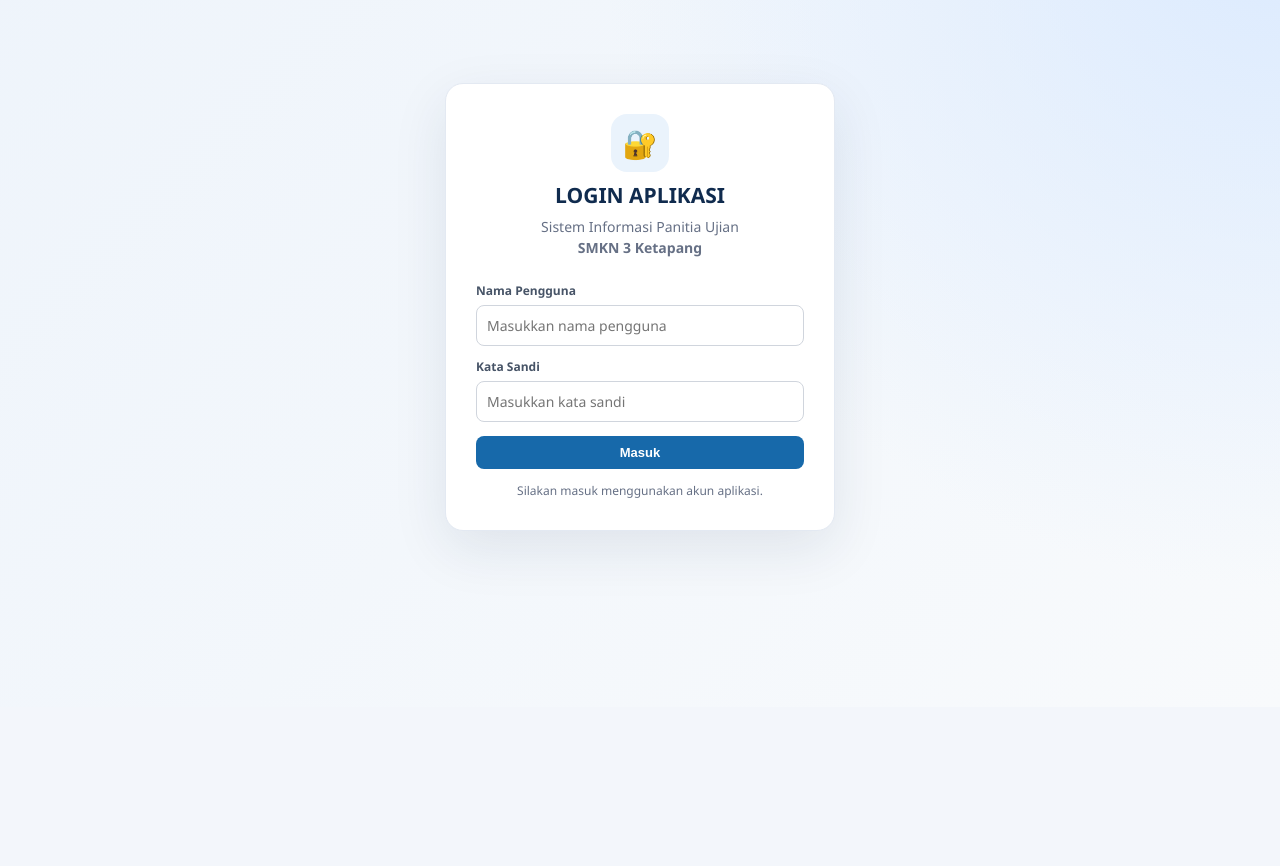
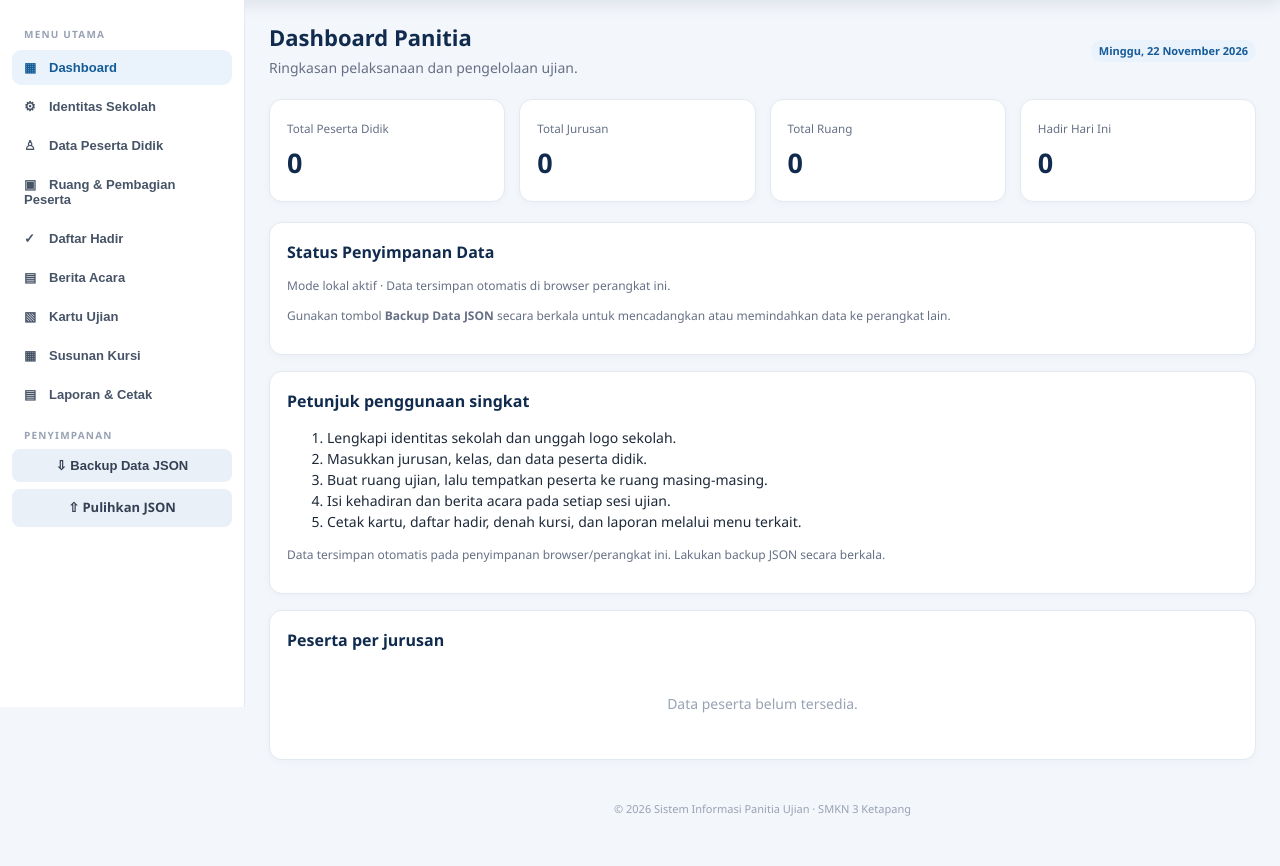
Before and after one commit to febryrudiatmaktp19-cell/SIPU-SMKN3-KTP, a plain HTML site: page index.html in a window 1280 px wide. Shown: the part 93-959 px from the top of the page. Before the commit the page ends 800 px from the top, so only its background shows below. Drawn offline with Linux system fonts and the light colour scheme.

Commit message:
Update index.html

```diff
--- a/index.html
+++ b/index.html
@@ -26,9 +26,6 @@ table{width:100%;border-collapse:collapse;font-size:13px}th,td{padding:10px 9px;
 .empty{text-align:center;color:#98a2b3;padding:28px}.hint{font-size:12px;color:var(--muted)}.pill{padding:3px 8px;border-radius:20px;background:#eaf3fc;color:#175c98;font-size:11px;font-weight:700}
 .checkrow{display:flex;align-items:center;gap:8px}.checkrow input{width:auto}
 footer{color:#98a2b3;font-size:11px;text-align:center;padding:25px}
-.login-screen{min-height:100vh;display:grid;place-items:center;padding:20px;background:radial-gradient(circle at top right,#dbeafe,transparent 45%),linear-gradient(135deg,#eef4fb,#f8fafc)}
-.login-box{width:min(100%,390px);background:#fff;border:1px solid #e3e9f2;border-radius:18px;padding:30px;box-shadow:0 18px 55px #102b4e18}
-.login-box h2{text-align:center;color:var(--navy);margin:8px 0 4px}.login-box p{text-align:center;color:var(--muted);margin:0 0 24px}.login-box label{margin-top:12px}.login-mark{width:58px;height:58px;border-radius:16px;background:#eaf3fc;display:grid;place-items:center;font-size:28px;margin:auto}.login-message{font-size:12px;color:var(--muted);text-align:center;margin-top:13px;min-height:18px}
 .exam-card{width:7cm;height:8cm;border:1px solid #222;background:#fff;padding:5mm 4mm;overflow:hidden;display:flex;flex-direction:column;color:#111;font:7pt Arial,sans-serif;break-inside:avoid;page-break-inside:avoid}
 .exam-card .cardhead{display:flex;align-items:center;gap:4px;text-align:center;justify-content:center;border-bottom:1.5px solid #111;padding-bottom:4px;font-size:7pt;line-height:1.25}
 .exam-card .cardhead img{width:28px;height:28px;object-fit:contain}.exam-card .cardbody{display:flex;gap:4px;padding:5px 0;flex:1;min-height:0}.exam-card .cardbody table{font-size:6.5pt;margin:0}.exam-card .cardbody td{padding:2px 1px;border:0;vertical-align:top}.exam-card .photo-box{width:20mm;flex:none;text-align:center;border:1px solid #777;padding:3px;font-size:6pt;align-self:flex-start}.exam-card .card-foot{display:flex;justify-content:space-between;gap:3px;font-size:5.7pt;line-height:1.2;margin-top:auto}.exam-card .card-foot span:last-child{text-align:center}
@@ -37,18 +34,7 @@ footer{color:#98a2b3;font-size:11px;text-align:center;padding:25px}
 @media print{body{background:white}.no-print,header,aside,.heading,.actions,.hint,footer{display:none!important}main{padding:0;max-width:none}.page{display:none!important}.page.printing{display:block!important}.panel{border:0;box-shadow:none;padding:0}.tablewrap{overflow:visible}table{font-size:11px}th,td{padding:6px;border:1px solid #777}}
 </style></head>
 <body>
-<div id="loginScreen" class="login-screen">
-  <form class="login-box" onsubmit="event.preventDefault();loginApp()">
-    <div class="login-mark">🔐</div>
-    <h2>LOGIN APLIKASI</h2>
-    <p>Sistem Informasi Panitia Ujian<br><b>SMKN 3 Ketapang</b></p>
-    <label for="loginUsername">Nama Pengguna</label><input id="loginUsername" autocomplete="username" required placeholder="Masukkan nama pengguna">
-    <label for="loginPassword">Kata Sandi</label><input id="loginPassword" type="password" autocomplete="current-password" required placeholder="Masukkan kata sandi">
-    <button id="loginButton" type="submit" style="width:100%;margin-top:14px">Masuk</button>
-    <div id="loginMessage" class="login-message">Gunakan akun yang dibuat pada Google Apps Script.</div>
-  </form>
-</div>
-<div id="appShell" style="display:none">
+<div id="appShell">
 <header><div class="logo" id="brandLogo">LOGO</div><div><h1 id="brandTitle">SISTEM INFORMASI PANITIA UJIAN</h1><p id="brandSub">SMKN 3 Ketapang · Pengelolaan Peserta, Ruang, Kehadiran dan Dokumen Ujian</p></div></header>
 <div class="wrap">
 <aside class="no-print"><div class="navlabel">MENU UTAMA</div><nav id="nav">
@@ -61,12 +47,12 @@ footer{color:#98a2b3;font-size:11px;text-align:center;padding:25px}
 <button data-page="kartu"><span>▧</span>Kartu Ujian</button>
 <button data-page="denah"><span>▦</span>Susunan Kursi</button>
 <button data-page="laporan"><span>▤</span>Laporan & Cetak</button>
-</nav><div class="navlabel">PENYIMPANAN</div><button class="secondary" style="width:100%" onclick="backup()">⇩ Backup Data JSON</button><label class="btn secondary" style="display:block;text-align:center;margin-top:7px">⇧ Pulihkan JSON<input type="file" accept=".json" hidden onchange="restore(event)"></label><button class="danger" style="width:100%;margin-top:8px" onclick="logoutApp()">↪ Keluar / Logout</button></aside>
+</nav><div class="navlabel">PENYIMPANAN</div><button class="secondary" style="width:100%" onclick="backup()">⇩ Backup Data JSON</button><label class="btn secondary" style="display:block;text-align:center;margin-top:7px">⇧ Pulihkan JSON<input type="file" accept=".json" hidden onchange="restore(event)"></label></aside>
 <main>
 <section id="dashboard" class="page active">
 <div class="heading"><div><h2>Dashboard Panitia</h2><p>Ringkasan pelaksanaan dan pengelolaan ujian.</p></div><span class="pill" id="today"></span></div>
 <div class="cards"><div class="card"><small>Total Peserta Didik</small><div class="metric" id="mPeserta">0</div></div><div class="card"><small>Total Jurusan</small><div class="metric" id="mJurusan">0</div></div><div class="card"><small>Total Ruang</small><div class="metric" id="mRuang">0</div></div><div class="card"><small>Hadir Hari Ini</small><div class="metric" id="mHadir">0</div></div></div>
-<div class="panel"><h3>Status Database Online</h3><p id="cloudStatus" class="hint">Memeriksa koneksi database...</p><p class="hint">Data juga disimpan sementara di browser ini. Gunakan Backup Data JSON secara berkala.</p></div>
+<div class="panel"><h3>Status Penyimpanan Data</h3><p id="cloudStatus" class="hint">Mode lokal aktif · Data tersimpan otomatis di browser perangkat ini.</p><p class="hint">Gunakan tombol <b>Backup Data JSON</b> secara berkala untuk mencadangkan atau memindahkan data ke perangkat lain.</p></div>
 <div class="panel"><h3>Petunjuk penggunaan singkat</h3><ol><li>Lengkapi identitas sekolah dan unggah logo sekolah.</li><li>Masukkan jurusan, kelas, dan data peserta didik.</li><li>Buat ruang ujian, lalu tempatkan peserta ke ruang masing-masing.</li><li>Isi kehadiran dan berita acara pada setiap sesi ujian.</li><li>Cetak kartu, daftar hadir, denah kursi, dan laporan melalui menu terkait.</li></ol><p class="hint">Data tersimpan otomatis pada penyimpanan browser/perangkat ini. Lakukan backup JSON secara berkala.</p></div>
 <div class="panel"><h3>Peserta per jurusan</h3><div id="jurusanSummary" class="tablewrap"></div></div>
 </section>
@@ -119,39 +105,11 @@ footer{color:#98a2b3;font-size:11px;text-align:center;padding:25px}
 </div><!-- /appShell -->
 <script>
 const KEY='panitiaUjianSMKN3_v1';
-// WAJIB: ganti dengan URL Web App Google Apps Script yang berakhiran /exec.
-// Contoh: https://script.google.com/macros/s/AKfy.../exec
-const API_URL='https://script.google.com/macros/s/AKfycbzuLaOgPGqS3iX9jwdIysK3Ic7H8TBjPxW3OukVXKYzk0hqL-mOOPTot9ewHIKWq22x/exec';
-let apiReady=API_URL.startsWith('https://script.google.com/macros/s/');
-let sessionToken=sessionStorage.getItem('panitia_session_token')||'';
 let db={settings:{school:'SMKN 3 Ketapang',city:'Ketapang',examName:'UJIAN SEKOLAH',year:'2026/2027',semester:'Ganjil'},students:[],rooms:[],attendance:{},bas:[]};
 const $=id=>document.getElementById(id);
 const esc=s=>String(s??'').replace(/[&<>"']/g,c=>({'&':'&amp;','<':'&lt;','>':'&gt;','"':'&quot;',"'":'&#39;'}[c]));
 function load(){try{const x=JSON.parse(localStorage.getItem(KEY));if(x)db={...db,...x,settings:{...db.settings,...x.settings}}}catch(e){}}
-function persist(){localStorage.setItem(KEY,JSON.stringify(db));refresh();if(apiReady&&sessionToken)sendToCloud();}
-function postPayload(payload,frameName='apiFrame'){
-  let frame=document.getElementById(frameName);if(!frame){frame=document.createElement('iframe');frame.name=frameName;frame.id=frameName;frame.style.display='none';document.body.appendChild(frame)}
-  let form=document.createElement('form');form.method='POST';form.action=API_URL;form.target=frameName;form.style.display='none';
-  let input=document.createElement('input');input.name='payload';input.value=JSON.stringify(payload);form.appendChild(input);document.body.appendChild(form);form.submit();setTimeout(()=>form.remove(),1500);
-}
-function sendToCloud(){try{postPayload({action:'save',token:sessionToken,data:db});let st=$('cloudStatus');if(st)st.textContent='Sinkronisasi data dikirim ke Google Sheets.'}catch(e){console.warn('Sinkronisasi gagal',e)}}
-function showLogin(message='Silakan masuk menggunakan akun aplikasi.'){$('appShell').style.display='none';$('loginScreen').style.display='grid';$('loginMessage').textContent=message;$('loginPassword').value=''}
-function showApp(){$('loginScreen').style.display='none';$('appShell').style.display='block'}
-function loginApp(){
- if(!apiReady){$('loginMessage').textContent='URL Web App belum dipasang. Atur API_URL terlebih dahulu.';return}
- const btn=$('loginButton');btn.disabled=true;btn.textContent='Memeriksa...';$('loginMessage').textContent='Menghubungkan ke server...';
- const handler=e=>{if(!e.data||e.data.type!=='panitia-login-result')return;window.removeEventListener('message',handler);btn.disabled=false;btn.textContent='Masuk';if(e.data.ok&&e.data.token){sessionToken=e.data.token;sessionStorage.setItem('panitia_session_token',sessionToken);loadFromCloud()}else{$('loginMessage').textContent=e.data.message||'Nama pengguna atau kata sandi salah.'}};
- window.addEventListener('message',handler);
- postPayload({action:'login',username:$('loginUsername').value.trim(),password:$('loginPassword').value},'loginFrame');
- setTimeout(()=>{window.removeEventListener('message',handler);if(btn.disabled){btn.disabled=false;btn.textContent='Masuk';$('loginMessage').textContent='Server tidak merespons. Periksa URL dan deployment Apps Script.'}},15000);
-}
-function logoutApp(){if(!confirm('Keluar dari aplikasi?'))return;sessionToken='';sessionStorage.removeItem('panitia_session_token');showLogin('Anda telah keluar dari aplikasi.')}
-function loadFromCloud(){
- if(!apiReady){showLogin('URL API belum dikonfigurasi.');return}
- if(!sessionToken){showLogin();return}
- const cb='panitiaCloud_'+Date.now();window[cb]=function(result){try{if(result&&result.ok){if(result.data){db={...db,...result.data,settings:{...db.settings,...(result.data.settings||{})}};localStorage.setItem(KEY,JSON.stringify(db));settingsToForm();refresh()}showApp();let st=$('cloudStatus');if(st)st.textContent='Terhubung · Data dimuat dari Google Sheets.'}else if(result&&result.auth){sessionToken='';sessionStorage.removeItem('panitia_session_token');showLogin('Sesi berakhir. Silakan login kembali.')}else{showApp();let st=$('cloudStatus');if(st)st.textContent='Database kosong/baru. Data lokal tetap digunakan.'}}catch(e){console.error(e)}finally{delete window[cb];script.remove()}};
- const script=document.createElement('script');script.src=API_URL+'?action=load&token='+encodeURIComponent(sessionToken)+'&callback='+cb+'&t='+Date.now();script.onerror=()=>{let st=$('cloudStatus');if(st)st.textContent='Gagal menghubungi database. Periksa URL/deployment.';showLogin('Tidak dapat terhubung ke server. Periksa URL API.')};document.body.appendChild(script);
-}
+function persist(){localStorage.setItem(KEY,JSON.stringify(db));refresh()}
 function refresh(){renderDashboard();renderStudents();refreshSelects();renderRooms();renderBAList();renderReport();renderCardPreview();renderSeats()}
 function dateNow(){return new Date().toISOString().slice(0,10)}
 function go(page){document.querySelectorAll('.page').forEach(x=>x.classList.remove('active'));$(page).classList.add('active');document.querySelectorAll('nav button').forEach(x=>x.classList.toggle('active',x.dataset.page===page));refresh()}
@@ -162,7 +120,7 @@ function updateBrand(){$('brandTitle').textContent=db.settings.examName||'SISTEM
 $('logoFile').addEventListener('change',e=>{let f=e.target.files[0];if(!f)return;let r=new FileReader();r.onload=()=>{db.settings.logo=r.result;persist();updateBrand()};r.readAsDataURL(f)});
 function unique(field){return [...new Set(db.students.map(s=>s[field]).filter(Boolean))].sort()}
 function fillSelect(id,items,first='Pilih'){let el=$(id);if(!el)return;let old=el.value;el.innerHTML='<option value="">'+first+'</option>'+items.map(x=>'<option value="'+esc(x)+'">'+esc(x)+'</option>').join('');if(items.includes(old))el.value=old}
-function refreshSelects(){let majors=unique('jurusan'),classes=unique('kelas'),rooms=db.rooms.map(r=>r.id);$('jurusanList').innerHTML=majors.map(x=>'<option value="'+esc(x)+'">').join('');$('kelasList').innerHTML=classes.map(x=>'<option value="'+esc(x)+'">').join('');
+function refreshSelects(){let majors=unique('jurusan'),classes=unique('kelas');$('jurusanList').innerHTML=majors.map(x=>'<option value="'+esc(x)+'">').join('');$('kelasList').innerHTML=classes.map(x=>'<option value="'+esc(x)+'">').join('');
 fillSelect('filterJurusan',majors,'Semua Jurusan');fillSelect('filterKelas',classes,'Semua Kelas');fillSelect('assignMajor',majors,'Semua Jurusan');fillSelect('assignClass',classes,'Semua Kelas');
 ['assignRoom','attRoom','baRoom','cardRoom','seatRoom'].forEach(id=>{let el=$(id);if(!el)return;let old=el.value;el.innerHTML='<option value="">Pilih Ruang</option>'+db.rooms.map(r=>'<option value="'+r.id+'">'+esc(r.name)+'</option>').join('');if(db.rooms.some(r=>r.id===old))el.value=old});
 let cs=$('cardStudent'),old=cs.value;cs.innerHTML='<option value="">Pilih Peserta</option>'+db.students.slice().sort(byStudent).map(s=>'<option value="'+s.id+'">'+esc(s.nis+' - '+s.nama)+'</option>').join('');if(db.students.some(s=>s.id===old))cs.value=old}
@@ -171,7 +129,7 @@ function saveStudent(){let s={id:$('studentId').value||crypto.randomUUID(),nis:$
 function clearStudent(){['studentId','nis','nama','jurusan','kelas','urut'].forEach(k=>$(k).value='');$('jk').value='L'}
 function editStudent(id){let s=db.students.find(x=>x.id===id);if(!s)return;Object.keys({studentId:1,nis:1,nama:1,jurusan:1,kelas:1,urut:1}).forEach(k=>$(k).value=s[k]||'');$('jk').value=s.jk;window.scrollTo(0,0)}
 function deleteStudent(id){if(!confirm('Hapus peserta ini?'))return;db.students=db.students.filter(s=>s.id!==id);db.rooms.forEach(r=>r.members=r.members.filter(x=>x!==id));persist()}
-function renderStudents(){let q=($('filterStudent')?.value||'').toLowerCase(),ma=$('filterJurusan')?.value||'',cl=$('filterKelas')?.value||'';let arr=db.students.filter(s=>(!q||(s.nis+' '+s.nama).toLowerCase().includes(q))&&(!ma||s.jurusan===ma)&&(!cl||s.kelas===cl)).sort(byStudent);$('studentTable').innerHTML=arr.length?'<table><thead><tr><th>No</th><th>NIS</th><th>Nama</th><th>JK</th><th>Jurusan</th><th>Kelas</th><th>Ruang</th><th class="no-print">Aksi</th></tr></thead><tbody>'+arr.map((s,i)=>'<tr><td>'+(i+1)+'</td><td>'+esc(s.nis)+'</td><td>'+esc(s.nama)+'</td><td>'+s.jk+'</td><td>'+esc(s.jurusan)+'</td><td>'+esc(s.kelas)+'</td><td>'+esc(roomOf(s.id)?.name||'-')+'</td><td class="no-print"><button class="small secondary" onclick="editStudent(\''+s.id+'\')">Edit</button> <button class="small danger" onclick="deleteStudent(\''+s.id+'\')">Hapus</button></td></tr>').join('')+'</tbody></table>':'<div class="empty">Belum ada data peserta didik.</div>'}
+function renderStudents(){let q=($('filterStudent')?.value||'').toLowerCase(),ma=$('filterJurusan')?.value||'',cl=$('filterKelas')?.value||'';let arr=db.students.filter(s=>(!q||(s.nis+' '+s.nama).toLowerCase().includes(q))&&(!ma||s.jurusan===ma)&&(!cl||s.kelas===cl)).sort(byStudent);$('studentTable').innerHTML=arr.length?'<table><thead><tr><th>No</th><th>NIS</th><th>Nama</th><th>JK</th><th>Jurusan</th><th>Kelas</th><th>Ruang</th><th class="no-print">Aksi</th></tr></thead><tbody>'+arr.map((s,i)=>'<tr><td>'+(i+1)+'</td><td>'+esc(s.nis)+'</td><td>'+esc(s.nama)+'</td><td>'+esc(s.jk)+'</td><td>'+esc(s.jurusan)+'</td><td>'+esc(s.kelas)+'</td><td>'+esc(roomOf(s.id)?.name||'-')+'</td><td class="no-print"><button class="small secondary" onclick="editStudent(\''+s.id+'\')">Edit</button> <button class="small danger" onclick="deleteStudent(\''+s.id+'\')">Hapus</button></td></tr>').join('')+'</tbody></table>':'<div class="empty">Belum ada data peserta didik.</div>'}
 function downloadCSVTemplate(){let a=document.createElement('a');a.href='data:text/csv;charset=utf-8,nis%2Cnama%2Cjk%2Cjurusan%2Ckelas%0A2026001%2CNama%20Peserta%2CL%2CTKJ%2CX%20TKJ%201';a.download='template_peserta.csv';a.click()}
 function importCSV(e){let f=e.target.files[0];if(!f)return;let r=new FileReader();r.onload=()=>{let lines=r.result.split(/\r?\n/).filter(Boolean);let start=/nis/i.test(lines[0])?1:0,n=0;for(let line of lines.slice(start)){let p=line.split(',').map(x=>x.trim().replace(/^"|"$/g,''));if(p.length<5||!p[0]||!p[1])continue;let old=db.students.find(s=>s.nis===p[0]);let s={id:old?.id||crypto.randomUUID(),nis:p[0],nama:p[1],jk:p[2]||'L',jurusan:p[3]||'Umum',kelas:p[4]||'-'};if(old)Object.assign(old,s);else db.students.push(s);n++}persist();alert(n+' data peserta diproses.');e.target.value=''};r.readAsText(f)}
 function addRoom(){let name=$('roomName').value.trim(),capacity=Number($('capacity').value);if(!name||capacity<1)return alert('Nama ruang dan kapasitas wajib diisi.');if(db.rooms.some(r=>r.name.toLowerCase()===name.toLowerCase()))return alert('Nama ruang sudah ada.');db.rooms.push({id:crypto.randomUUID(),name,loc:$('roomLoc').value,capacity,members:[]});$('roomName').value='';persist()}
@@ -212,5 +170,5 @@ function printReport(type){let s=db.settings,body=headerDoc()+'<h3 class="center
 function printTable(id,title){let content=$(id).innerHTML;printHTML(title,headerDoc()+'<h3 class="center">'+title+'</h3>'+content)}
 function backup(){let blob=new Blob([JSON.stringify(db,null,2)],{type:'application/json'}),a=document.createElement('a');a.href=URL.createObjectURL(blob);a.download='backup_panitia_ujian_'+dateNow()+'.json';a.click();URL.revokeObjectURL(a.href)}
 function restore(e){let f=e.target.files[0];if(!f)return;let r=new FileReader();r.onload=()=>{try{let x=JSON.parse(r.result);if(!x.students||!x.rooms)throw 0;if(confirm('Pulihkan data? Data saat ini akan diganti.')){db=x;persist();settingsToForm();alert('Data berhasil dipulihkan.')}}catch(err){alert('File backup tidak valid.')}e.target.value=''};r.readAsText(f)}
-load();settingsToForm();['attDate','baDate'].forEach(id=>$(id).value=dateNow());$('startDate').value=db.settings.startDate||'';$('endDate').value=db.settings.endDate||'';refresh();if(sessionToken)loadFromCloud();else showLogin();$('attRoom').addEventListener('change',renderAttendance);$('attDate').addEventListener('change',renderAttendance);$('attSession').addEventListener('change',renderAttendance);$('seatRoom').addEventListener('change',renderSeats);
+load();settingsToForm();['attDate','baDate'].forEach(id=>$(id).value=dateNow());$('startDate').value=db.settings.startDate||'';$('endDate').value=db.settings.endDate||'';refresh();$('attRoom').addEventListener('change',renderAttendance);$('attDate').addEventListener('change',renderAttendance);$('attSession').addEventListener('change',renderAttendance);$('seatRoom').addEventListener('change',renderSeats);
 </script></body></html>
```
